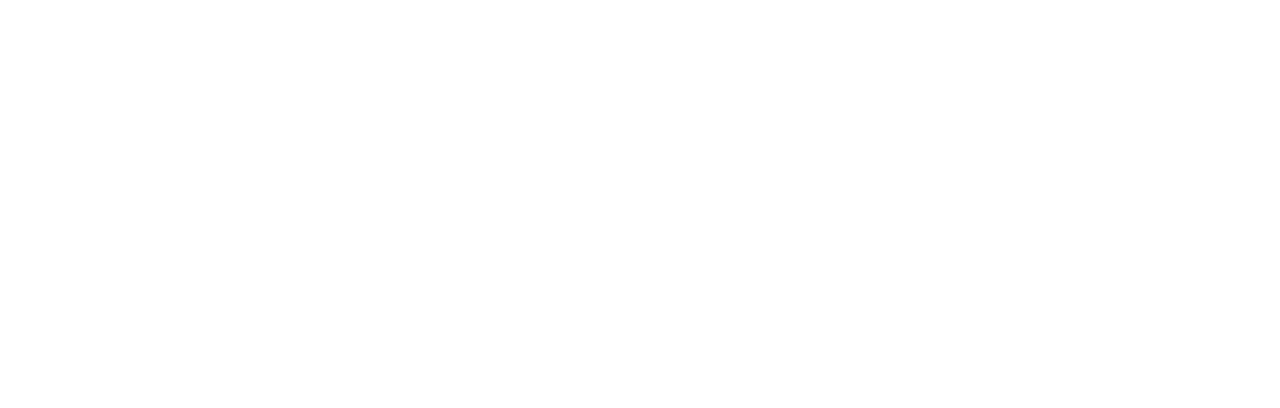
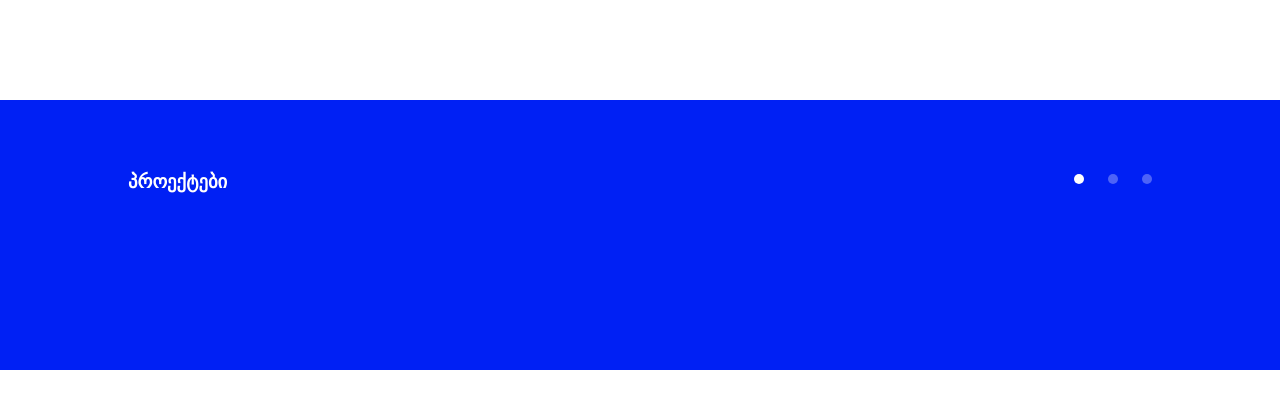
Before and after one commit to paaavleee/operacia-tea-pavle, a plain HTML site: page index.html in a window 1280 px wide. Drawn offline with Linux system fonts and the light colour scheme; files that its build step writes are made by us from their sources; a web font is replaced by a local one.

Commit message:
pavle section

```diff
--- a/index.html
+++ b/index.html
@@ -3,7 +3,7 @@
 <head>
 	<meta charset="utf-8">
 	<meta name="viewport" content="width=device-width, initial-scale=1">
-    <link rel="stylesheet" type="text/css" href="./fonts/fonts.css">
+    <link rel="stylesheet" type="text/css" href="./fonts/font.css">
 
 	<link rel="stylesheet" type="text/css" href="./style/style.css">
 	<title>lesson6</title>
@@ -14,7 +14,18 @@
 	</header>
 	<section>
 		<!-- pavle section -->
-
+        <div class="back">
+            <div class="container">
+                <div class="project">
+                    <h3>პროექტები</h3>
+                </div>
+                <div class="bullets">
+                    <span class="white-dot"></span>
+                    <span class="trans-dot"></span>
+                    <span class="trans-dot"></span>
+                </div>
+            </div>
+        </div>
 
 
 		<!-- tea section -->
--- a/style/style.css
+++ b/style/style.css
@@ -5,6 +5,63 @@
 }
 /* pavle style */
 
+.back{
+	width: 100%;
+	position: relative;
+	background-color: #0020F4;
+	margin-top: 100px;
+	padding-top: 70px;
+	padding-bottom: 200px;
+
+}
+
+.container{
+	position: relative;
+	max-width: 1450px;
+	width: 80%;
+	margin: auto;
+
+}
+
+h3{
+	color: #ffffff;
+    font-family: 'HelveticaNeue';
+}
+
+.project{
+	position: absolute;
+	top:0;
+	left: 0;
+}
+
+.bullets{
+	position: absolute;
+	top: 0;
+	right: 0;
+
+
+}
+
+
+.white-dot{
+	display: inline-block;
+	width: 10px;
+	height: 10px;
+	border-radius: 50%;
+	background-color: #ffffff;
+
+}
+
+.trans-dot{
+	display: inline-block;
+	width: 10px;
+	height: 10px;
+	border-radius: 50%;
+	background-color: #ffffff;
+	opacity: 30%;
+	margin-left: 20px;
+}
+
 
 
 
```
